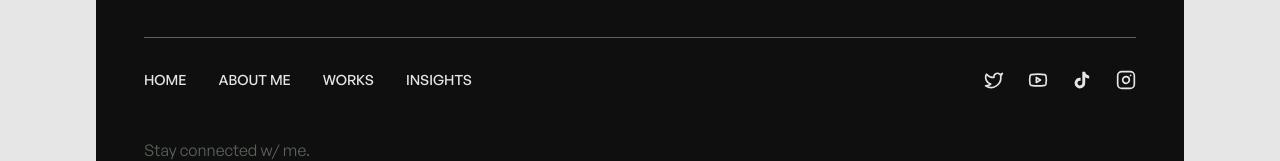
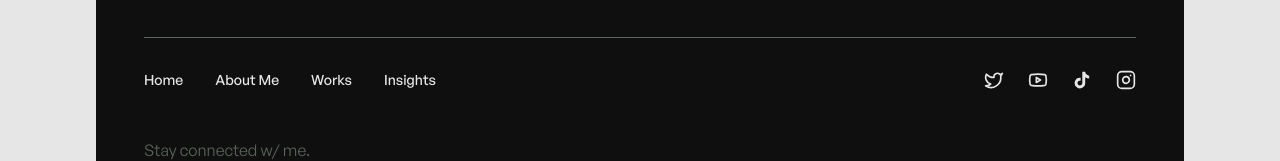
Before and after one commit to thbueno/ghosthands, a Next.js app: page / in a window 1280 px wide. Shown: the part 7726-7887 px from the top of the page. Built offline with nearby package versions, Linux system fonts and the light colour scheme.

Commit message:
fix: update link text casing in FooterSection component

```diff
--- a/components/footer-section.tsx
+++ b/components/footer-section.tsx
@@ -36,25 +36,25 @@ export function FooterSection() {
                   href="/"
                   className="text-sm text-background font-medium hover:text-secondary transition-colors"
                 >
-                  HOME
+                  Home
                 </Link>
                 <Link
                   href="/about"
                   className="text-sm text-background font-medium hover:text-secondary transition-colors"
                 >
-                  ABOUT ME
+                  About Me
                 </Link>
                 <Link
                   href="/works"
                   className="text-sm text-background font-medium hover:text-secondary transition-colors"
                 >
-                  WORKS
+                  Works
                 </Link>
                 <Link
                   href="/insights"
                   className="text-sm text-background font-medium hover:text-secondary transition-colors"
                 >
-                  INSIGHTS
+                  Insights
                 </Link>
               </nav>
 
```
